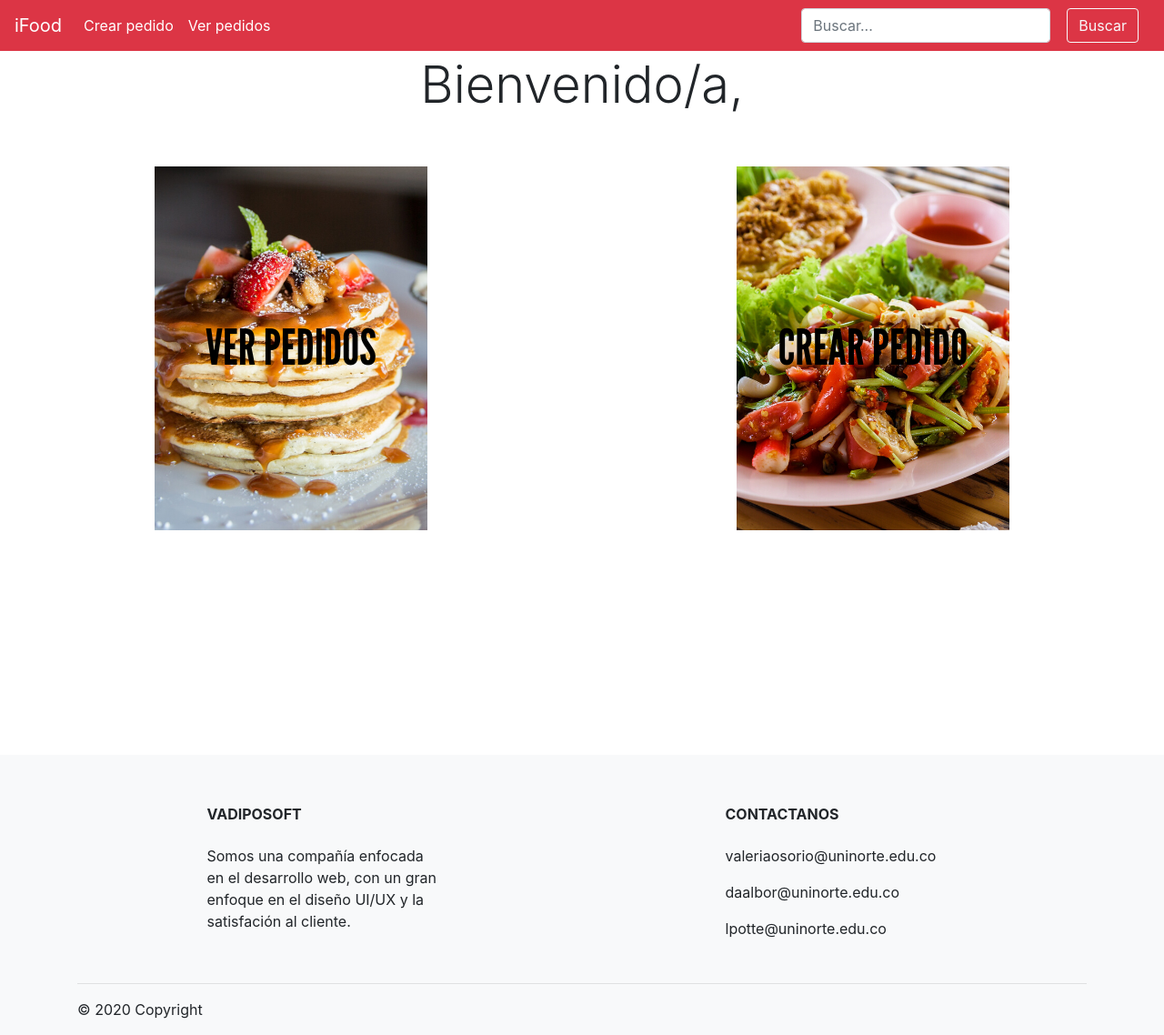
After one commit to valtdv/iFood, a PHP site: page /clienteview.php in a window 1280 px wide. The commit adds this page. Shown: the whole page at 91% size. Run offline with PHP 8.4, Linux system fonts and the light colour scheme.

Commit message:
inicio cliente

```diff
--- /dev/null
+++ b/clienteview.php
@@ -0,0 +1,105 @@
+<!DOCTYPE html>
+<html>
+
+<head>
+    <title>MyFood - Inicio</title>
+    <meta charset="utf-8" />
+    <meta name="viewport" content="width=device-width, initial-scale=1" />
+    <link rel="stylesheet" href="./css/styles.css" />
+    <link rel="stylesheet" href="https://stackpath.bootstrapcdn.com/bootstrap/4.4.1/css/bootstrap.min.css" integrity="sha384-Vkoo8x4CGsO3+Hhxv8T/Q5PaXtkKtu6ug5TOeNV6gBiFeWPGFN9MuhOf23Q9Ifjh" crossorigin="anonymous" />
+    <script src="./js/sesion_cliente.js"></script>
+</head>
+
+<body>
+    <!-- NAVBAR CON LOGO Y BARRA DE BUSQUEDA -->
+    <header>
+        <nav class="navbar navbar-expand-lg navbar-light bg-danger fixed-top">
+            <a class="navbar-brand text-white" href="#">iFood</a>
+            <button class="navbar-toggler" type="button" data-toggle="collapse" data-target="#navbarSupportedContent" aria-controls="navbarSupportedContent" aria-expanded="false" aria-label="Toggle navigation">
+                <span class="navbar-toggler-icon"></span>
+            </button>
+
+            <div class="collapse navbar-collapse" id="navbarSupportedContent">
+                <ul class="navbar-nav mr-auto">
+                    <li class="nav-item active">
+                        <a class="nav-link text-white" href="./sesion_cliente.php">Crear pedido</a>
+                    </li>
+                    <li class="nav-item active">
+                        <a class="nav-link text-white" href="./pedidos_usuario.php">Ver pedidos</a>
+                    </li>
+                </ul>
+                <form class="form-inline my-2 my-lg-0">
+                    <input class="form-control mr-sm-2" type="search" placeholder="Buscar..." aria-label="Search" />
+                    <button class="btn btn-outline-light my-2 my-sm-0" type="submit">
+                        Buscar
+                    </button>
+                </form>
+            </div>
+        </nav>
+    </header>
+    <!-- BIENVENIDA A CLIENTE -->
+    <section class="viewprt">
+        <h1 class="d-flex justify-content-center display-4 text-center">Bienvenido/a, </h1>
+        <br><br>
+        <div class="d-flex flex-row justify-content-around">
+            <a href="./sesion_cliente.php" class="img-btn-a"><img src="./img/verpedido.png" alt=""></a>
+            <a href="./pedidos_usuario.php" class="img-btn-a"><img src="./img/Crearpedido.png" alt=""></a>
+        </div>
+    </section>
+    <!-- INFORMACION DE LA EMPRESA -->
+    <footer class="bg-light page-footer font-small mdb-color pt-4">
+        <div class="container text-center text-md-left">
+            <div class="row text-center text-md-left mt-3 pb-3">
+                <div class="col-md-3 col-lg-3 col-xl-3 mx-auto mt-3">
+                    <h6 class="text-uppercase mb-4 font-weight-bold">Vadiposoft</h6>
+                    <p>
+                        Somos una compañía enfocada en el desarrollo web, con un gran
+                        enfoque en el diseño UI/UX y la satisfación al cliente.
+                    </p>
+                </div>
+                <hr class="w-100 clearfix d-md-none" />
+                <div class="col-md-4 col-lg-3 col-xl-3 mx-auto mt-3">
+                    <h6 class="text-uppercase mb-4 font-weight-bold">Contactanos</h6>
+                    <p>valeriaosorio@uninorte.edu.co</p>
+                    <p>daalbor@uninorte.edu.co</p>
+                    <p>lpotte@uninorte.edu.co</p>
+                    <p></p>
+                </div>
+            </div>
+            <hr />
+            <div class="row d-flex align-items-center">
+                <div class="col-md-7 col-lg-8">
+                    <p class="text-center text-md-left">© 2020 Copyright</p>
+                </div>
+                <div class="col-md-5 col-lg-4 ml-lg-0">
+                    <div class="text-center text-md-right">
+                        <ul class="list-unstyled list-inline">
+                            <li class="list-inline-item">
+                                <a class="btn-floating btn-sm rgba-white-slight mx-1">
+                                    <i class="fab fa-facebook-f"></i>
+                                </a>
+                            </li>
+                            <li class="list-inline-item">
+                                <a class="btn-floating btn-sm rgba-white-slight mx-1">
+                                    <i class="fab fa-twitter"></i>
+                                </a>
+                            </li>
+                            <li class="list-inline-item">
+                                <a class="btn-floating btn-sm rgba-white-slight mx-1">
+                                    <i class="fab fa-google-plus-g"></i>
+                                </a>
+                            </li>
+                            <li class="list-inline-item">
+                                <a class="btn-floating btn-sm rgba-white-slight mx-1">
+                                    <i class="fab fa-linkedin-in"></i>
+                                </a>
+                            </li>
+                        </ul>
+                    </div>
+                </div>
+            </div>
+        </div>
+    </footer>
+</body>
+
+</html>
--- a/css/styles.css
+++ b/css/styles.css
@@ -56,3 +56,7 @@ article{
   display: block;
   height: 100vh;
 }
+
+.img-btn-a:hover{
+  transform: scale(1.1);
+}
```
Also changed, not shown: img/Crearpedido.png (added), img/verpedido.png (added).
